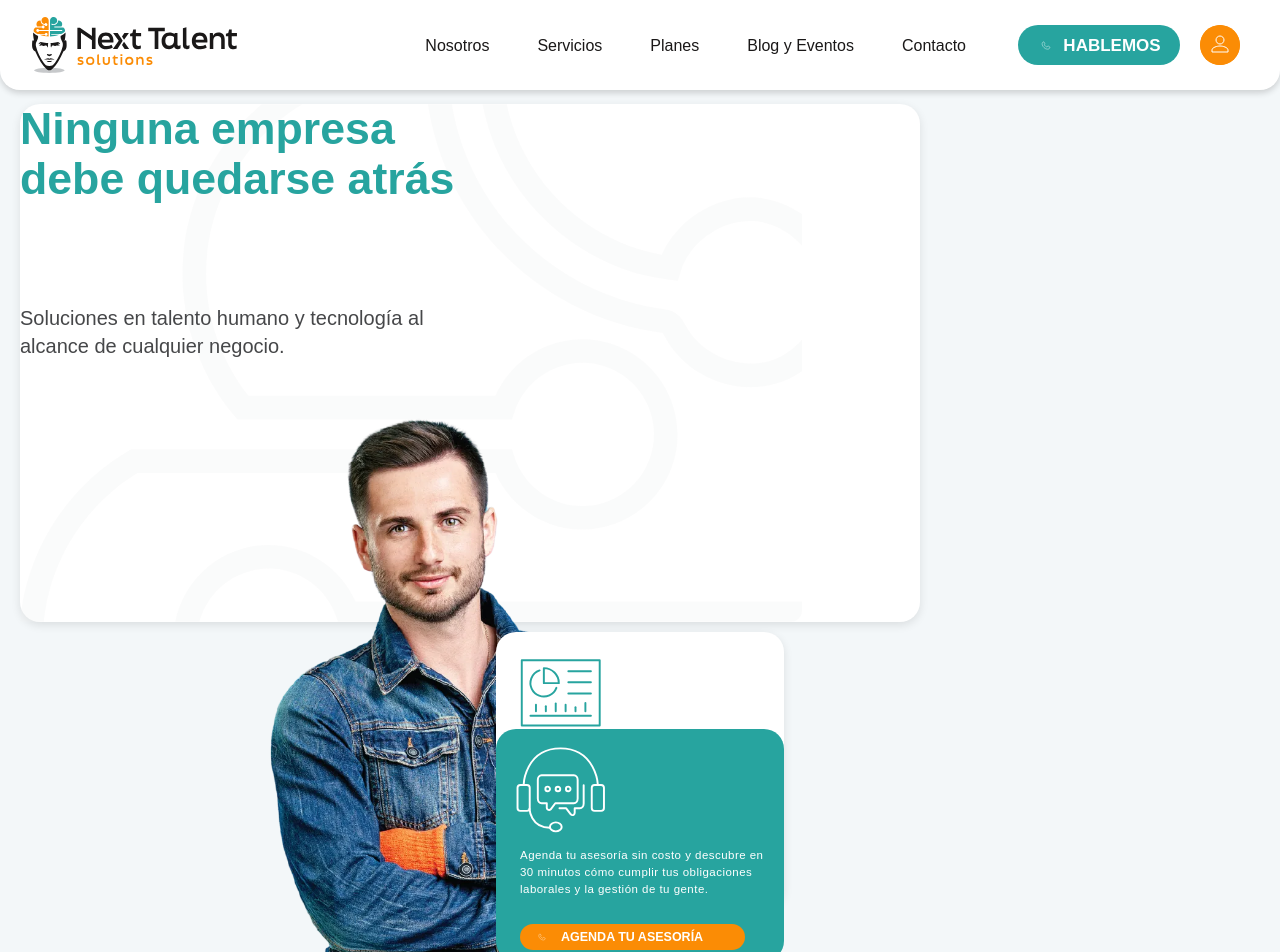
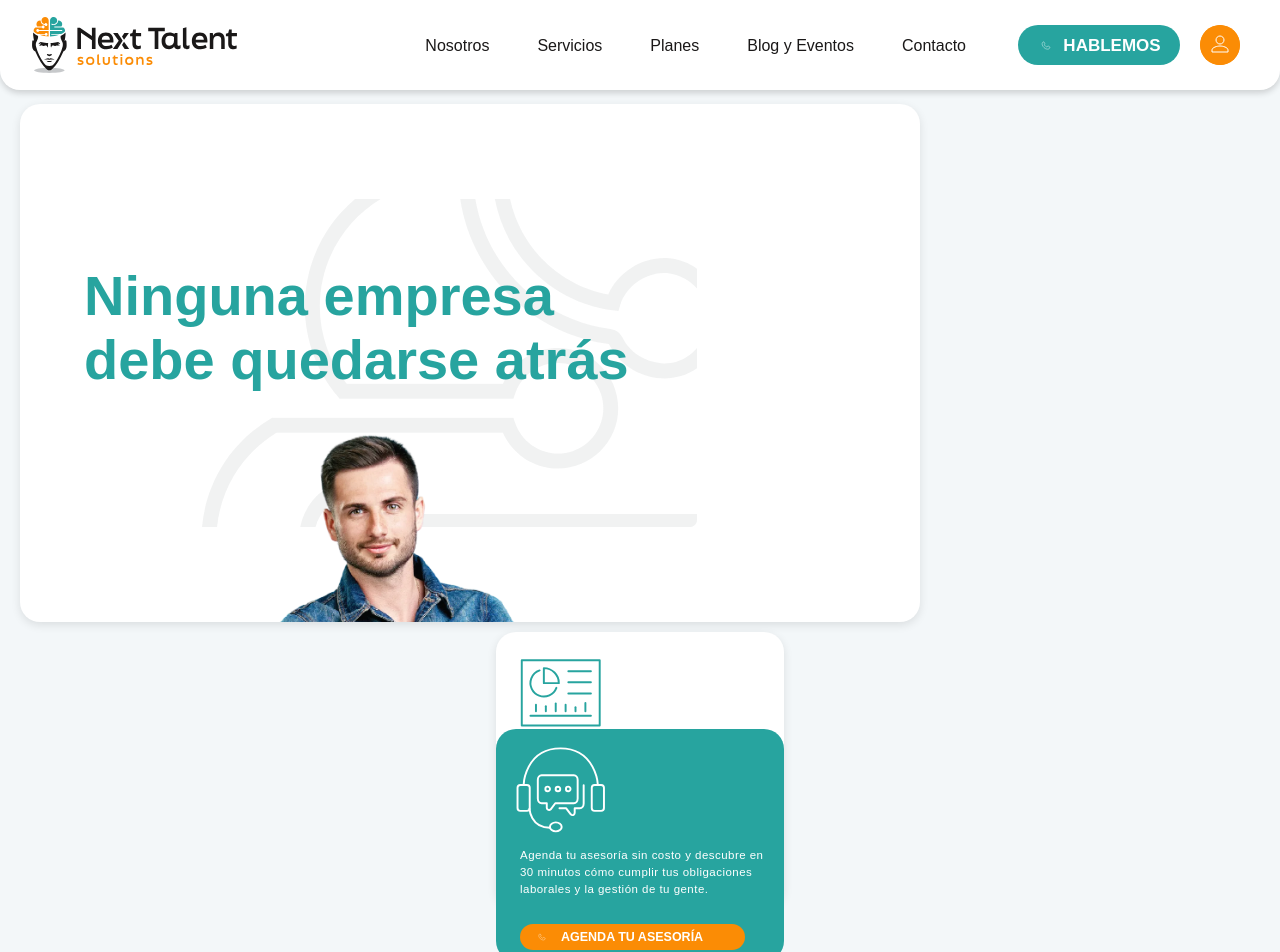
Before and after one commit to AngelOso20/PAGE-NEXT-TALENT, a Next.js app: page / in a window 1280 px wide. Shown: the top 952 px of the page. Built offline with nearby package versions, Linux system fonts and the light colour scheme; a web font is replaced by a local one.

Commit message:
actualizacion de cambios con responsividad laptop home

```diff
--- a/src/components/HeroSection/HeroSection.module.css
+++ b/src/components/HeroSection/HeroSection.module.css
@@ -551,7 +551,35 @@
   .heroSection { padding-top: 84px; }
 
   /* Caja blanca principal (con imagen): más larga por abajo */
-  .leftBox { height: 518px; }
+  .leftBox { height: 518px; overflow: hidden; }
+
+  /* Reposicionar y compactar títulos para que no desborden */
+  .mainTitle {
+    top: 160px;
+    left: 64px;
+    width: 620px;
+    font-size: 56px;
+    line-height: 64px;
+  }
+
+  .subtitle {
+    top: 320px;
+    left: 64px;
+    width: 620px;
+    font-size: 22px;
+    line-height: 32px;
+  }
+
+  /* Imagen contenida y sin fondo visible */
+  .workerImage {
+    top: 16px;               /* subir aún más la imagen */
+    left: auto;
+    right: 64px;             /* mantenerla dentro del borde derecho */
+    width: 280px;            /* reducir aún más el tamaño */
+    height: auto;
+    z-index: 1;
+  }
+  .workerImage img { width: 100%; height: auto; object-fit: contain; background: transparent; }
 
   /* Caja naranja compacta y con separación */
   .orangeBox {
@@ -619,4 +647,11 @@
   }
   .phoneIcon { width: 14px !important; height: 14px !important; }
   .orangeButton span { font-size: 12.5px; line-height: 26px; }
+
+  /* Mover la imagen de fondo del cuadro principal hacia la derecha */
+  .backgroundPattern {
+    background-size: 55% auto;        /* hacerla más pequeña */
+    background-position: 45% center; /* mover un poco hacia la izquierda */
+    opacity: 0.95; /* mantener visible */
+  }
 }
```
